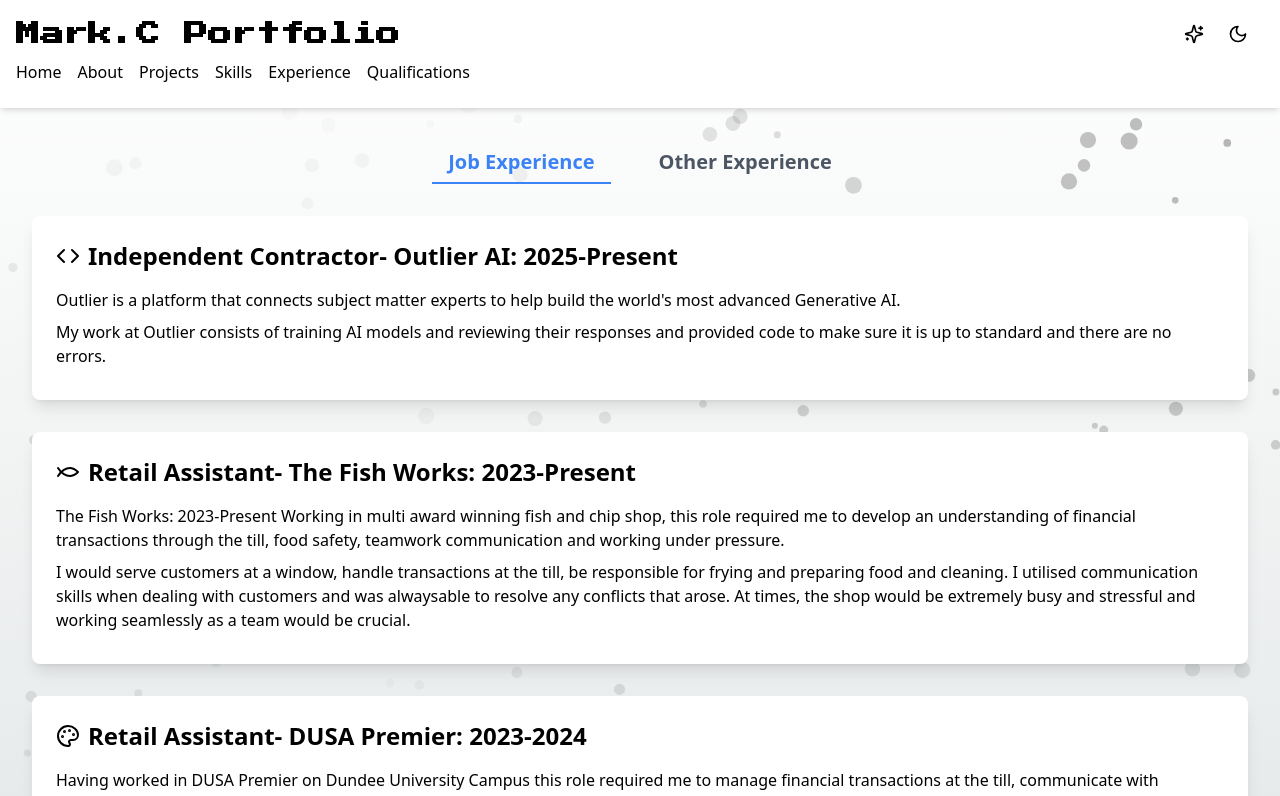
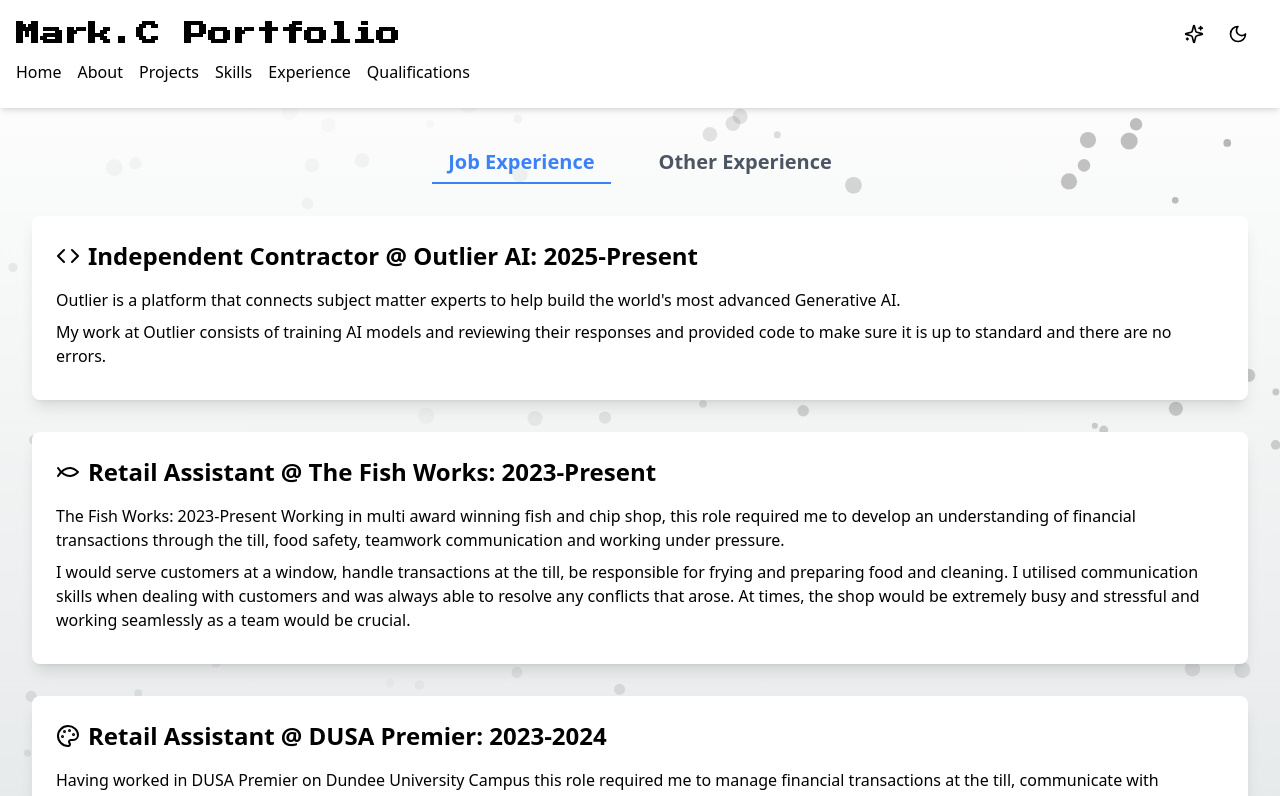
Before and after one commit to MarkCockerill12/Portfolio, a Next.js app: page /experience in a window 1280 px wide. Shown: the top 796 px of the page. Built offline with nearby package versions, Linux system fonts and the light colour scheme.

Commit message:
simple fix

```diff
--- a/app/experience/page.tsx
+++ b/app/experience/page.tsx
@@ -20,7 +20,7 @@
 const jobExperiences: Experience[] = [
   {
     id: 'Outlier',
-    title: "Independent Contractor- Outlier AI: 2025-Present",
+    title: "Independent Contractor @ Outlier AI: 2025-Present",
     website: "https://www.outlier.ai",
     items: [
       {
@@ -36,7 +36,7 @@
   },
   {
     id: 'fish-works',
-    title: "Retail Assistant- The Fish Works: 2023-Present",
+    title: "Retail Assistant @ The Fish Works: 2023-Present",
     website: "https://thefishworks.co.uk",
     items: [
       {
@@ -45,14 +45,14 @@
       },
       {
         id: 'fish-works-details',
-        text: "I would serve customers at a window, handle transactions at the till, be responsible for frying and preparing food and cleaning. I utilised communication skills when dealing with customers and was alwaysable to resolve any conflicts that arose. At times, the shop would be extremely busy and stressful and working seamlessly as a team would be crucial."
+        text: "I would serve customers at a window, handle transactions at the till, be responsible for frying and preparing food and cleaning. I utilised communication skills when dealing with customers and was always able to resolve any conflicts that arose. At times, the shop would be extremely busy and stressful and working seamlessly as a team would be crucial."
       }
     ],
     icon: <FishSymbol className="w-6 h-6" />
   },
   {
     id: 'dusa',
-    title: "Retail Assistant- DUSA Premier: 2023-2024",
+    title: "Retail Assistant @ DUSA Premier: 2023-2024",
     website: "https://www.dusa.co.uk",
     items: [
       {
--- a/app/projects/page.tsx
+++ b/app/projects/page.tsx
@@ -82,7 +82,7 @@
     },
     technologies: ["Blender", "DaVinci Resolve",],
     details: "This project was a combination of real life and blender animation, using DaVinci Resole video editior to join the two together.",
-    categories: ["3D Animation", "Video Editing",]
+    categories: ["3D Animation"]
   },
   {
     id: 6,
```
